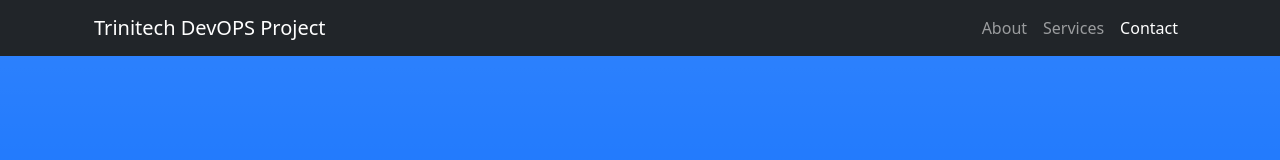
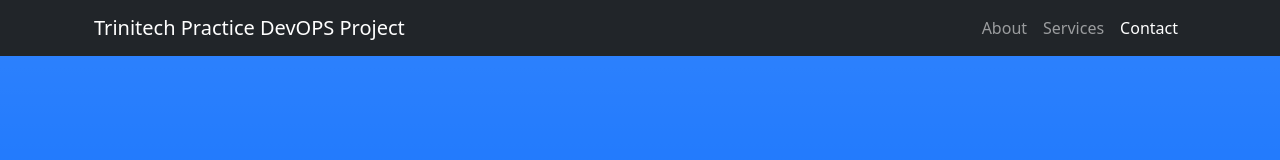
Before and after one commit to HomeSyt42/Repo1, a plain HTML site: page index.html in a window 1280 px wide. Shown: the top 160 px of the page. Drawn offline with nearby package versions, Linux system fonts and the light colour scheme.

Commit message:
added changes

```diff
--- a/index.html
+++ b/index.html
@@ -14,7 +14,7 @@
         <!-- Navigation-->
         <nav class="navbar navbar-expand-lg navbar-dark bg-dark fixed-top" id="mainNav">
             <div class="container px-4">
-                <a class="navbar-brand" href="#page-top">Trinitech DevOPS Project</a>
+                <a class="navbar-brand" href="#page-top">Trinitech Practice DevOPS Project</a>
                 <button class="navbar-toggler" type="button" data-bs-toggle="collapse" data-bs-target="#navbarResponsive" aria-controls="navbarResponsive" aria-expanded="false" aria-label="Toggle navigation"><span class="navbar-toggler-icon"></span></button>
                 <div class="collapse navbar-collapse" id="navbarResponsive">
                     <ul class="navbar-nav ms-auto">
```
